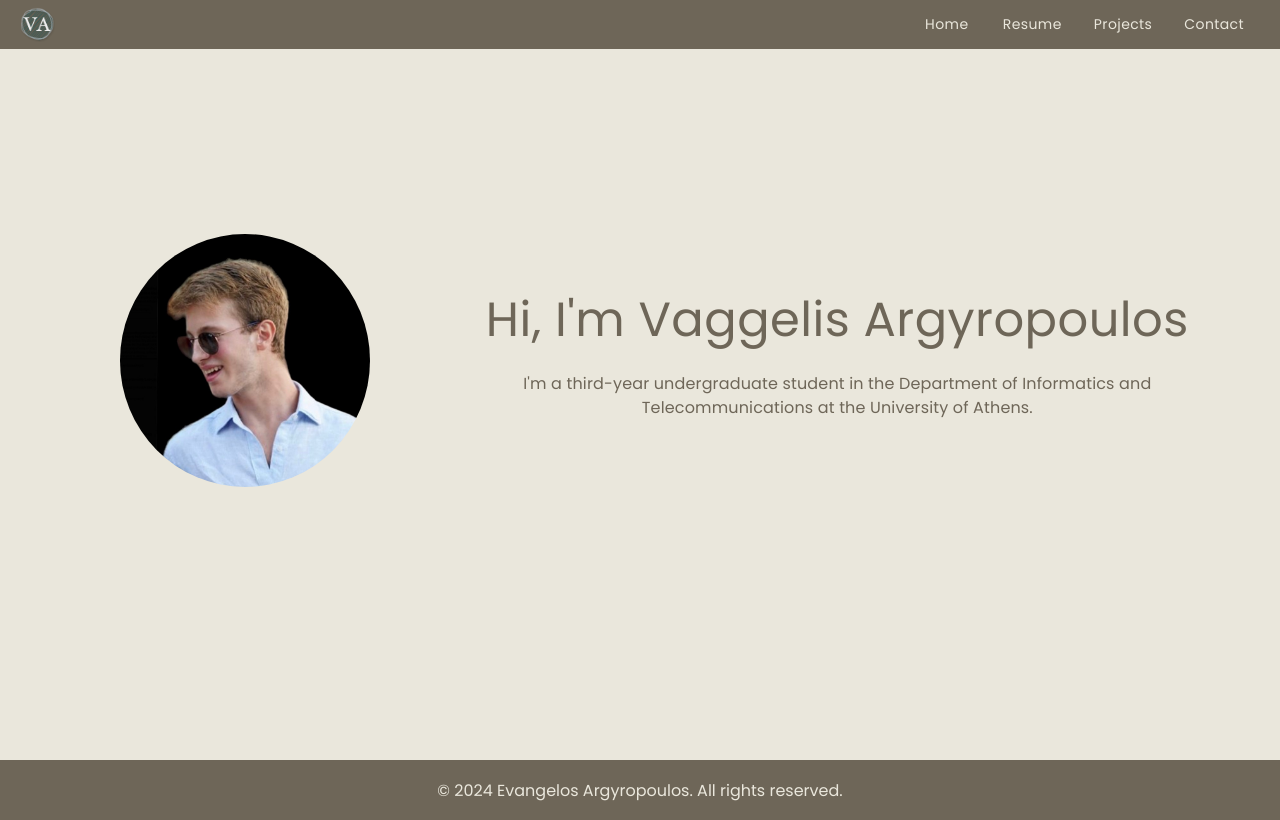
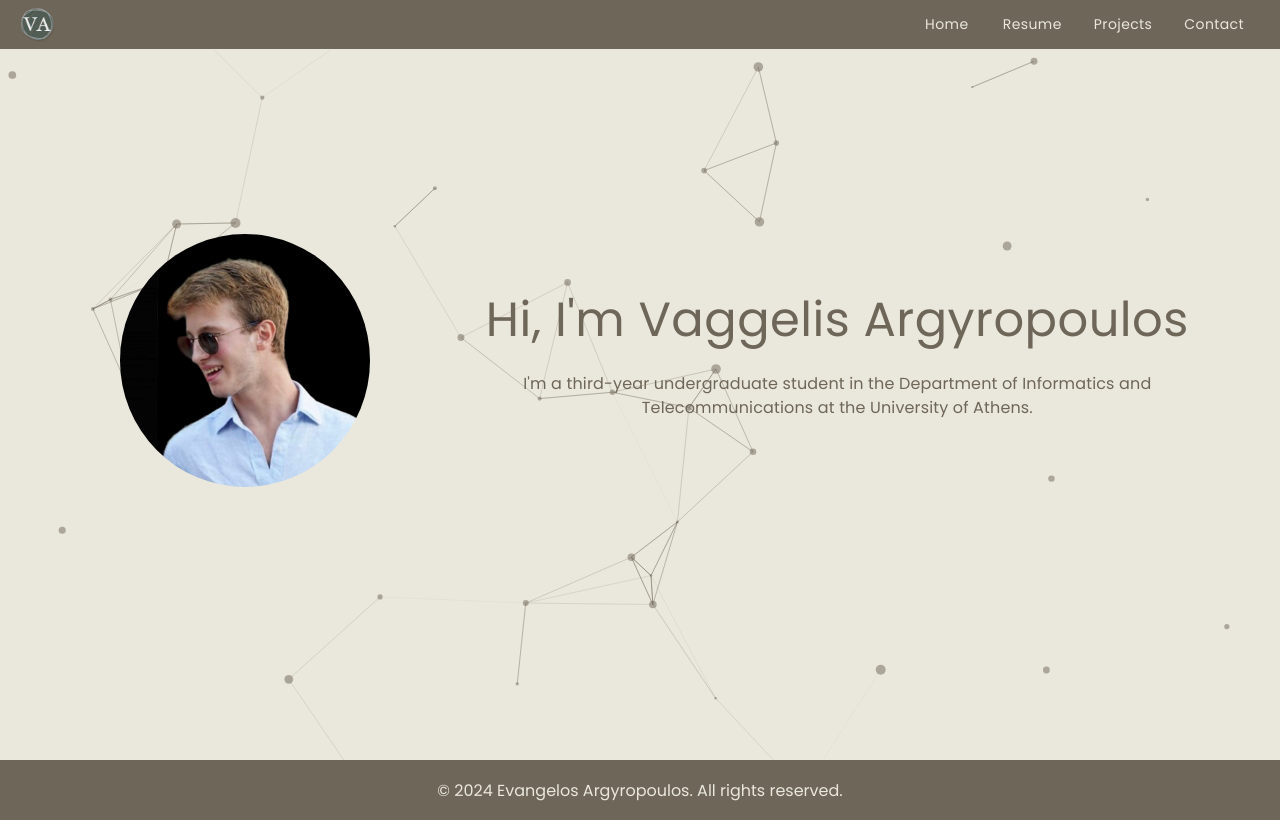
Before and after one commit to Vaggelis-Arg/vaggelis-arg.github.io, a React (Create React App) app: page / in a window 1280 px wide. Built offline with nearby package versions, Linux system fonts and the light colour scheme.

Commit message:
added particles background

```diff
--- a/src/App.js
+++ b/src/App.js
@@ -3,6 +3,7 @@ import { BrowserRouter as Router, Route, Routes } from 'react-router-dom';
 import Navbar from './components/Navbar';
 import Home from './components/Home';
 import Footer from './components/Footer';
+import ParticlesBackground from './components/ParticlesBackground';
 import Resume from './components/Resume';
 import Projects from './components/Projects';
 import Contact from './components/Contact';
@@ -13,7 +14,11 @@ function App() {
     <Router>
       <Navbar />
       <Routes>
-        <Route path="/" element={<Home />} />
+      <Route path="/" element={
+          <>
+            <ParticlesBackground />
+            <Home />
+          </>} />
         <Route path="/resume" element={<Resume />} />
         <Route path="/projects" element={<Projects />} />
         <Route path="/contact" element={<Contact />} />
--- a/src/components/Home.jsx
+++ b/src/components/Home.jsx
@@ -15,7 +15,6 @@ const Home = () => {
             overflow: 'hidden',
             minHeight: '100vh',
             padding: '2rem',
-        backgroundColor: '#eae7dc',
             marginTop: '-5vh',
             zIndex: 1,
         }}
--- /dev/null
+++ b/src/components/ParticlesBackground.jsx
@@ -0,0 +1,80 @@
+import React from 'react';
+import Particles from 'react-tsparticles';
+import { loadSlim } from 'tsparticles-slim';
+
+const ParticlesBackground = () => {
+    const particlesInit = async (main) => {
+        await loadSlim(main);
+    };
+
+    const particlesOptions = {
+        background: {
+            color: {
+                value: "#eae7dc",
+            },
+        },
+        interactivity: {
+            events: {
+                onClick: {
+                    enable: false,
+                },
+                onHover: {
+                    enable: true,
+                    mode: "repulse",
+                },
+                resize: true,
+            },
+            modes: {
+                repulse: {
+                    distance: 200,
+                    duration: 0.4,
+                },
+            },
+        },
+        particles: {
+            color: {
+                value: "#6e6658",
+            },
+            links: {
+                color: "#6e6658",
+                distance: 150,
+                enable: true,
+                opacity: 0.5,
+                width: 1,
+            },
+            collisions: {
+                enable: true,
+            },
+            move: {
+                direction: "none",
+                enable: true,
+                outModes: {
+                    default: "bounce",
+                },
+                random: false,
+                speed: 2,
+                straight: false,
+            },
+            number: {
+                density: {
+                enable: true,
+                    area: 850,
+                },
+                value: 40,
+            },
+            opacity: {
+                value: 0.5,
+            },
+            shape: {
+                type: "circle",
+            },
+            size: {
+                value: { min: 1, max: 5 },
+            },
+        },
+    };
+
+    return <Particles id="tsparticles" init={particlesInit} options={particlesOptions}/>;
+};
+
+export default ParticlesBackground;
--- a/src/index.js
+++ b/src/index.js
@@ -4,7 +4,7 @@ import App from './App';
 
 const root = ReactDOM.createRoot(document.getElementById('root'));
 root.render(
-  <React.StrictMode>
-    <App />
-  </React.StrictMode>
+    <React.StrictMode>
+        <App />
+    </React.StrictMode>
 );
```
Also changed, not shown: src/components/Navbar.jsx (indentation only), src/components/Projects.jsx (indentation only), src/components/Resume.jsx (indentation only). Lines whose indentation alone changed are shown as unchanged.
